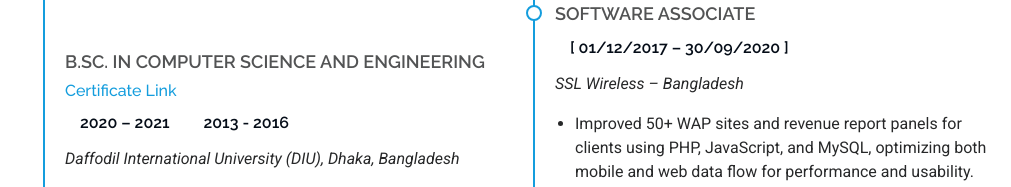
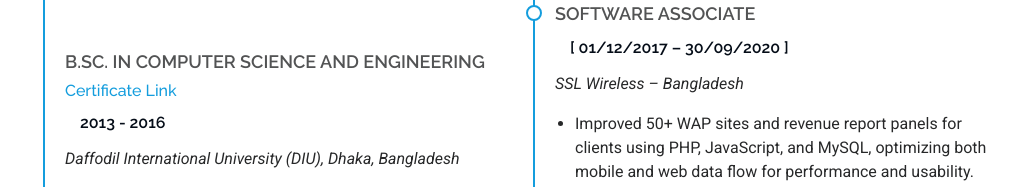
Before and after one commit to abir8/ashraf_portfolio, a plain HTML site: page index.html in a window 1280 px wide. Shown: the part 4882-5069 px from the top of the page, without its empty margins (269-1280 px from the left). Drawn offline with Linux system fonts and the light colour scheme.

Commit message:
Some Changes

```diff
--- a/index.html
+++ b/index.html
@@ -579,7 +579,6 @@
               <img src="assets/img/university/daffodil-logo.jpg" alt="Daffodil International University Logo" width="150">
               <h4>B.Sc. in Computer Science and Engineering</h4>
               <h6><a href="assets/img/university/BSC_Certificate_Khan_Ashraf_Hossain.pdf" target="_blank" rel="noopener noreferrer">Certificate Link</a></h6>
-              <h5>2020 – 2021</h5>
               <h5>2013 - 2016</h5>
               <p><em>Daffodil International University (DIU), Dhaka, Bangladesh</em></p>
               <ul>
```
